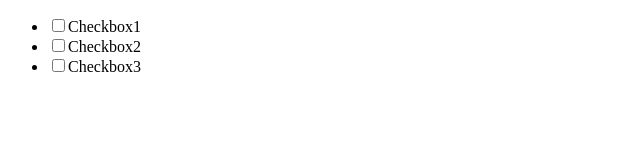
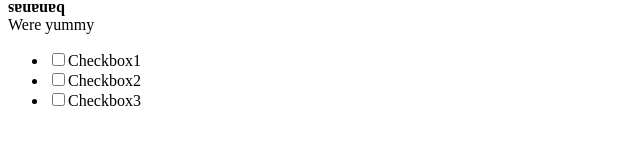
Before and after one commit to dance2die/Demo.CSS.Effects, a plain HTML site: page src/CSS3 In Depth/Selectors.html in a window 1280 px wide. Shown: the whole page, without its empty margins (0-640 px from the left). Drawn offline with Linux system fonts and the light colour scheme.

Commit message:
learned about generated content in CSS

```diff
--- a/src/CSS3 In Depth/Selectors.html
+++ b/src/CSS3 In Depth/Selectors.html
@@ -5,20 +5,35 @@
     <title>Selectors Test Ground</title>
 
     <style>
-        label > input[type=checkbox]:checked {
-            color: red;
-        }
+        /*label > input[type=checkbox]:checked {*/
+            /*color: red;*/
+        /*}*/
 
         input[type=checkbox]:checked + label {
             color: red;
         }
+
+        p {position: relative;}
+        p:before {
+            -webkit-transform: rotate(180deg);
+            content: 'bananas';
+            font-weight: bold;
+            position: absolute;
+            top: -1em;
+        }
+
+        p:after {
+            content: 'yummy';
+        }
     </style>
 </head>
 <body>
+    <p> Were </p>
+
     <form id="checkBoxForm">
         <ul>
             <li>
-                <input type="checkbox"><label>Checkbox1</label>
+                <input id="ch1" type="checkbox"><label for="ch1">Checkbox1</label>
             </li>
             <li>
                 <label><input type="checkbox">Checkbox2</label>
```
